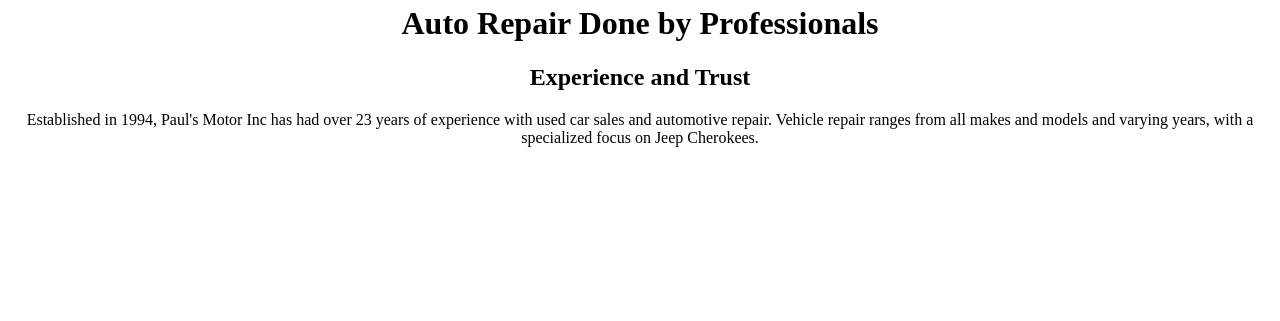
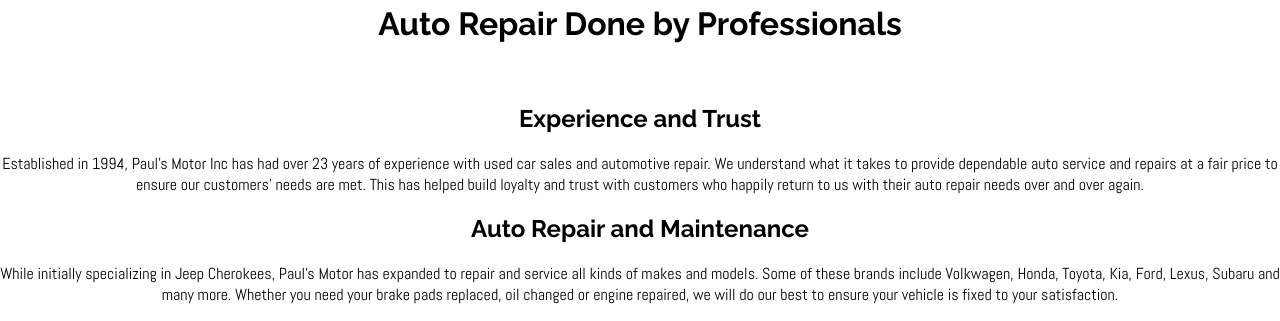
Before and after one commit to Riein/AutomotiveWebsite, a plain HTML site: page index.html in a window 1280 px wide. Shown: the part 696-1017 px from the top of the page. Before the commit the page ends 859 px from the top, so only its background shows below. Drawn offline with Linux system fonts and the light colour scheme.

Commit message:
Adds more content to section1Body. Adds styling to section1 header/body.

```diff
--- a/index.html
+++ b/index.html
@@ -11,7 +11,7 @@
     <div class="navigation">
       <ul>
         <li>Home</li>
-        <li>Gallery</li>
+        <li>Services</li>
         <li id="logo">Paul's Motor Inc</li>
         <li>About</li>
         <li>Contact Us</li>
@@ -38,9 +38,21 @@
         <div class"section1Body">
           <h2>Experience and Trust</h2>
           <p>Established in 1994, Paul's Motor Inc has had over 23 years of
-            experience with used car sales and automotive repair. Vehicle repair
-            ranges from all makes and models and varying years, with a
-            specialized focus on Jeep Cherokees.</p>
+            experience with used car sales and automotive repair. We understand
+            what it takes to provide dependable auto service and repairs at a
+            fair price to ensure our customers' needs are met. This has helped
+            build loyalty and trust with customers who happily return to us with
+            their auto repair needs over and over again.
+          </p>
+
+          <h2>Auto Repair and Maintenance</h2>
+          <p>While initially specializing in Jeep Cherokees, Paul's Motor has
+            expanded to repair and service all kinds of makes and models.
+            Some of these brands include Volkwagen, Honda, Toyota, Kia, Ford,
+            Lexus, Subaru and many more. Whether you need your brake pads
+            replaced, oil changed or engine repaired, we will do our best to
+            ensure your vehicle is fixed to your satisfaction.
+          </p>
         </div>
 		  </div>
   		<div class="item2">
@@ -55,5 +67,7 @@
 	  </div>
 	</div>
 
+
+
   </body>
 </html>
--- a/style.css
+++ b/style.css
@@ -64,6 +64,19 @@
   background-color: rgb(255,255,255);
 }
 
+.section1Header {
+  font-family: 'Raleway', sans-serif;
+  padding-bottom: 20px;
+}
+
 .section1Body {
   max-width: 500px;
 }
+
+h2 {
+  font-family: 'Raleway', sans-serif;
+}
+
+p {
+  font-family: 'Abel', sans-serif;
+}
```
